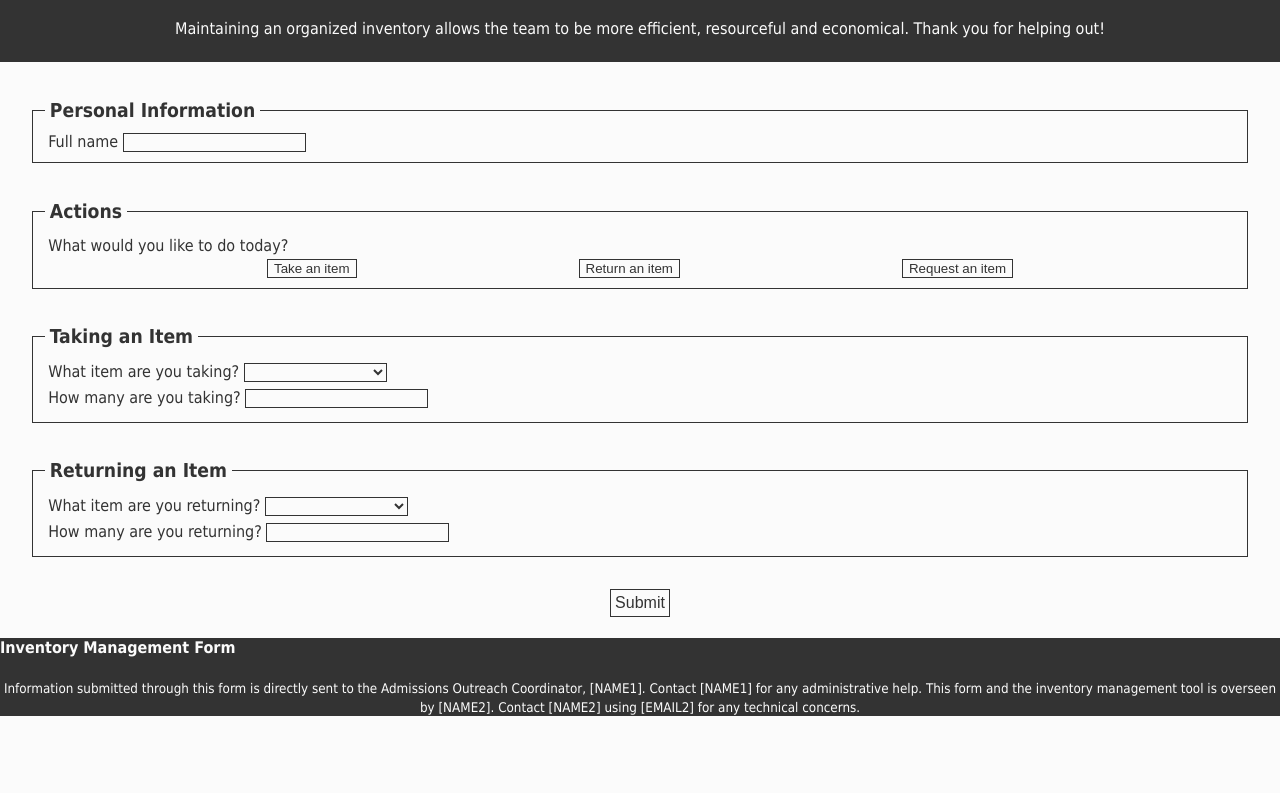
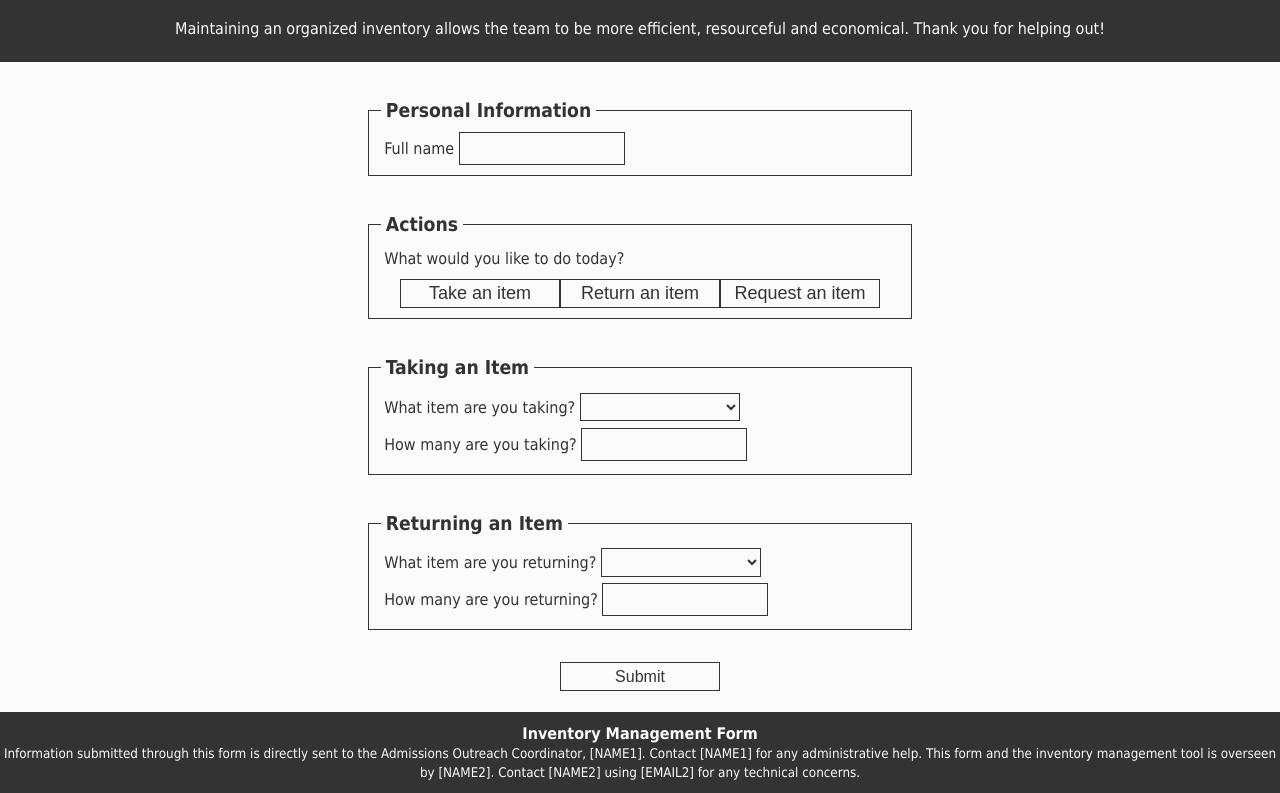
Before and after one commit to jnwof/frontend-practice, a plain HTML site: page form/index.html in a window 1280 px wide. Shown: the part 70-863 px from the top of the page. Before the commit the page ends 800 px from the top, so only its background shows below. Drawn offline with Linux system fonts and the light colour scheme.

Commit message:
Update styles.css
Centered fieldset and shrunk the width, changed the formatting of the footer.

```diff
--- a/form/styles.css
+++ b/form/styles.css
@@ -21,12 +21,14 @@ header {
 footer {
   background-color: #333;
   color: #fbfbfb;
+  text-align: center;
 }
 
 fieldset {
   border: 1.5px solid #333;
   margin: 2em;
   background-color: #fbfbfb;
+  display: block;
 }
 
 
@@ -34,6 +36,15 @@ h1, p {
     text-align: center;
 }
 
+footer p {
+  margin-top: 0;
+  padding-bottom: 12px;
+}
+
+footer h4 {
+  padding-top: 12px;
+  margin-bottom: 0;
+}
 .name {
   display: inline;
 }
@@ -51,18 +62,32 @@ label {
   padding: 0.2rem;
 }
 
+#shrink-width {
+  width: 38rem;
+  margin: auto;
+}
+
+#action-label {
+  margin-bottom: 8px;
+}
+
 #action-buttons {
+  gap: 0;
+  margin: 0;
   display: flex;
-  justify-content: space-evenly;
+  justify-content: center;
 }
 
 input, select {
   color: #333;
   background-color: #fbfbfb;
   border: 1px solid #333;
+  font-size: 18px;
+  height: 1.8rem;
+  width: 10rem;
 }
 
-input[type="button"]:hover {
+input[type="button"]:hover, input[type="submit"]:hover {
   background-color: #333;
   color: #fbfbfb;
 }
@@ -70,7 +95,6 @@ input[type="button"]:hover {
 /* Making submit button larger */
 input[type="submit"] {
   display: block;
-  margin: auto;
+  margin: auto auto 1rem auto;
   font-size: 1rem;
-  padding: 4px;
 }
```
